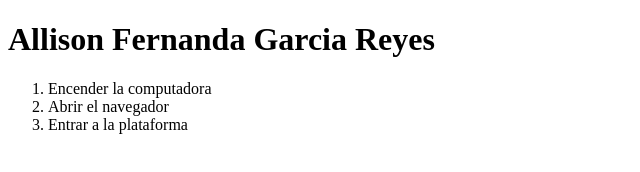
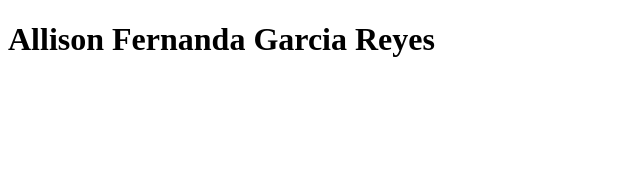
Before and after one commit to UP240607/DM-UP240607, a plain HTML site: page index.html in a window 1280 px wide. Shown: the whole page, without its empty margins (0-640 px from the left). Drawn offline with Linux system fonts and the light colour scheme.

Commit message:
borre el parrafo

```diff
--- a/index.html
+++ b/index.html
@@ -7,12 +7,5 @@
 </head>
 <body>
     <h1>Allison Fernanda Garcia Reyes</h1>
-
- <ol>
-<li>Encender la computadora</li>
-<li>Abrir el navegador</li>
-<li>Entrar a la plataforma</li>
-</ol>
-
 </body>
 </html>
```
